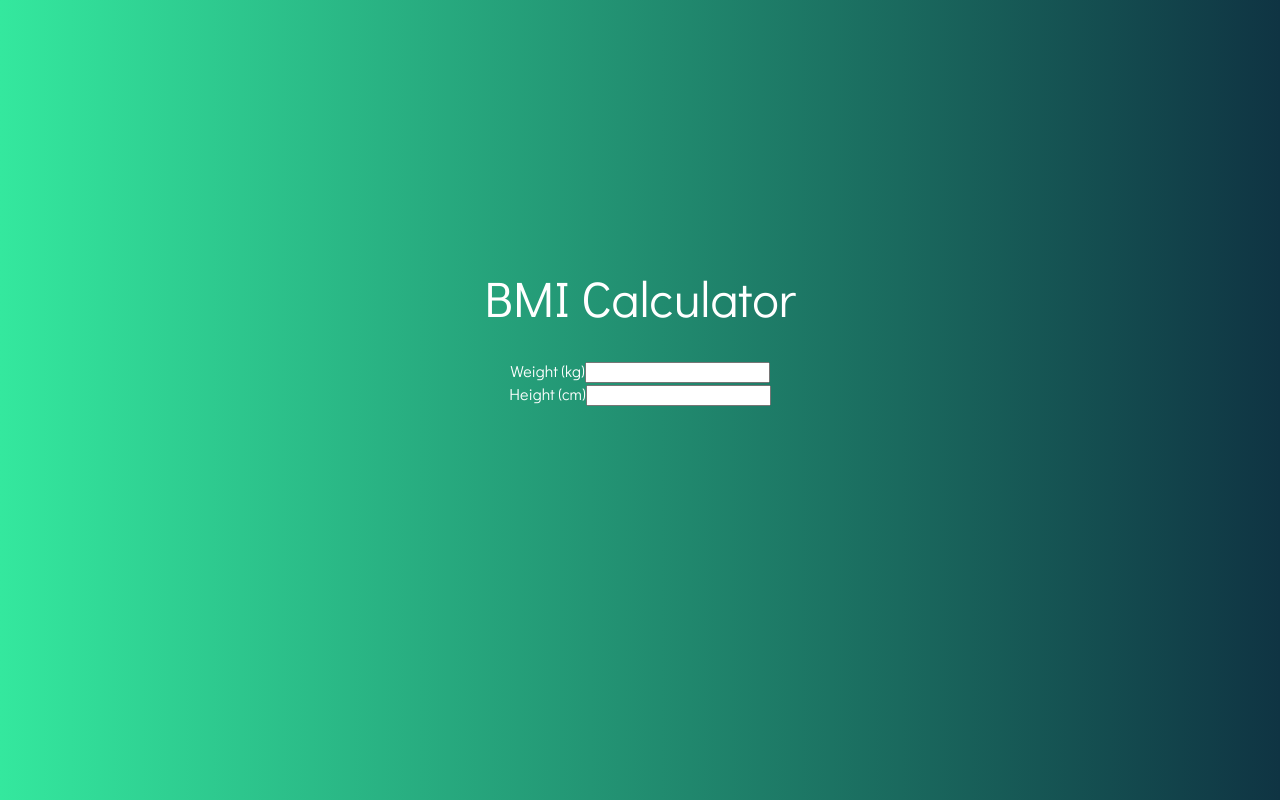
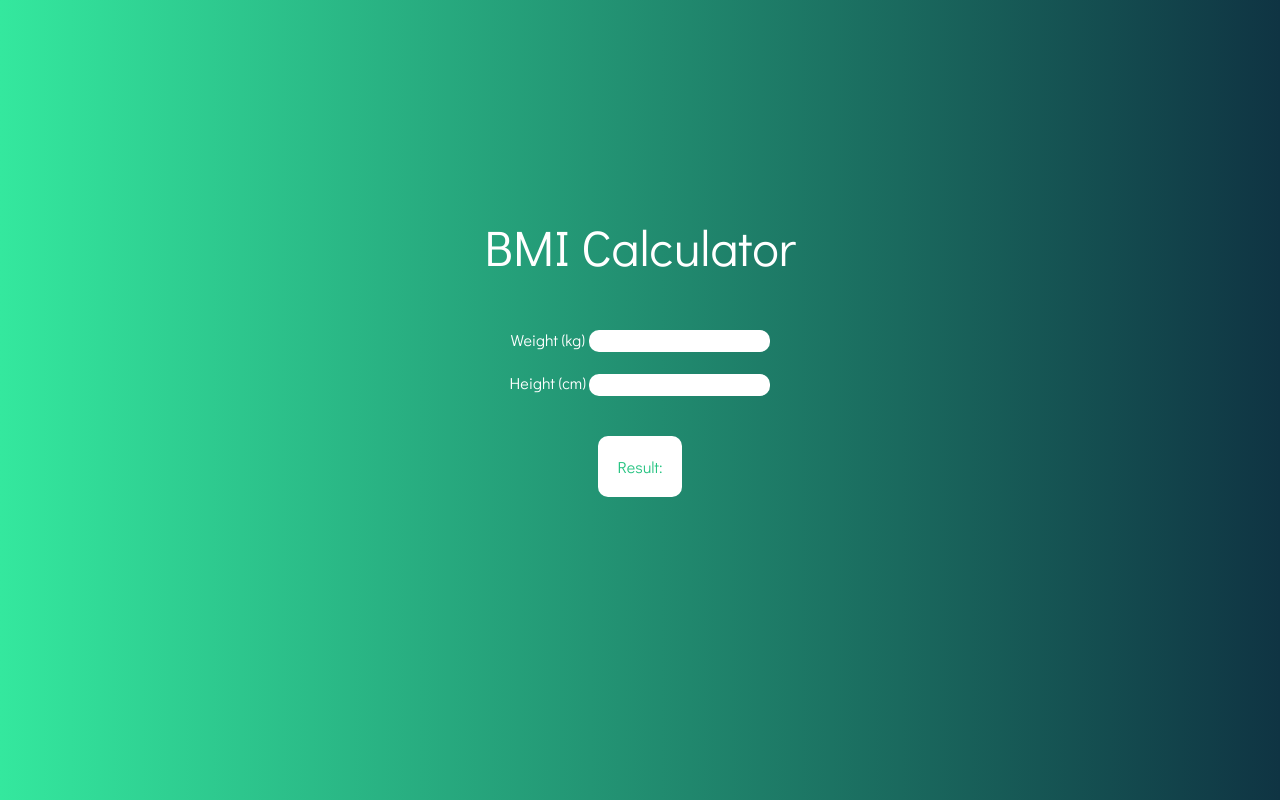
Before and after one commit to pedbr/react_bmi_calculator, a React (Create React App) app: page / in a window 1280 px wide. Built offline with nearby package versions, Linux system fonts and the light colour scheme.

Commit message:
adds styling to app elements

```diff
--- a/src/App.css
+++ b/src/App.css
@@ -8,7 +8,7 @@ body {
 }
 
 .main-div {
-  height: 80vh;
+  height: 90vh;
   display: flex;
   flex-wrap: wrap;
   flex-direction: column;
@@ -20,3 +20,29 @@ body {
   margin: 30px;
   font-size: 50px;
 }
+
+.weight-div {
+  margin: 20px;
+}
+
+.height.div {
+  margin: 20px;
+}
+
+.result-div {
+  display: flex;
+  text-align: center;
+  padding: 20px;
+  color: #25c381;
+  background: white;
+  border-radius: 10px;
+  margin: 40px;
+}
+
+.input-box {
+  border-radius: 10px;
+  height: 20px;
+  border: none;
+  outline: none;
+  text-align: center;
+}
--- a/src/App.js
+++ b/src/App.js
@@ -16,19 +16,21 @@ class App extends Component {
       <div className="main-div">
         <div className="title">BMI Calculator</div>
         <div className="weight-div">
-          <label>Weight (kg)</label>
-          <input name="weight" value={this.state.weight} onChange={ (e) => this.setState({ weight: e.target.value })} />
+          <label>Weight (kg) </label>
+          <input className="input-box" name="weight" value={this.state.weight} onChange={ (e) => this.setState({ weight: e.target.value })} />
         </div>
 
         <div className="height-div">
-          <label>Height (cm)</label>
-          <input name="height" value={this.state.height} onChange={ (e) => this.setState({ height: e.target.value })} />
+          <label>Height (cm) </label>
+          <input className="input-box" name="height" value={this.state.height} onChange={ (e) => this.setState({ height: e.target.value })} />
         </div>
-
+        <div className="result-div">
+        <div>Result: </div>
         <DisplayResult
           weight={this.state.weight}
           height={this.state.height}
         />
+        </div>
       </div>
     );
   }
--- a/src/Modules/BMICalculator.js
+++ b/src/Modules/BMICalculator.js
@@ -13,7 +13,7 @@ export const bmiCalculation = (weight, height, method) => {
     if (isNaN(finalBMI) || !isFinite(finalBMI) || finalBMI === 0) {
       return '';
     } else {
-      return `You are ${BMIMessage} with a BMI of ${finalBMI}`;
+      return ` You are ${BMIMessage} with a BMI of ${finalBMI}`;
     }
   }
 
```
